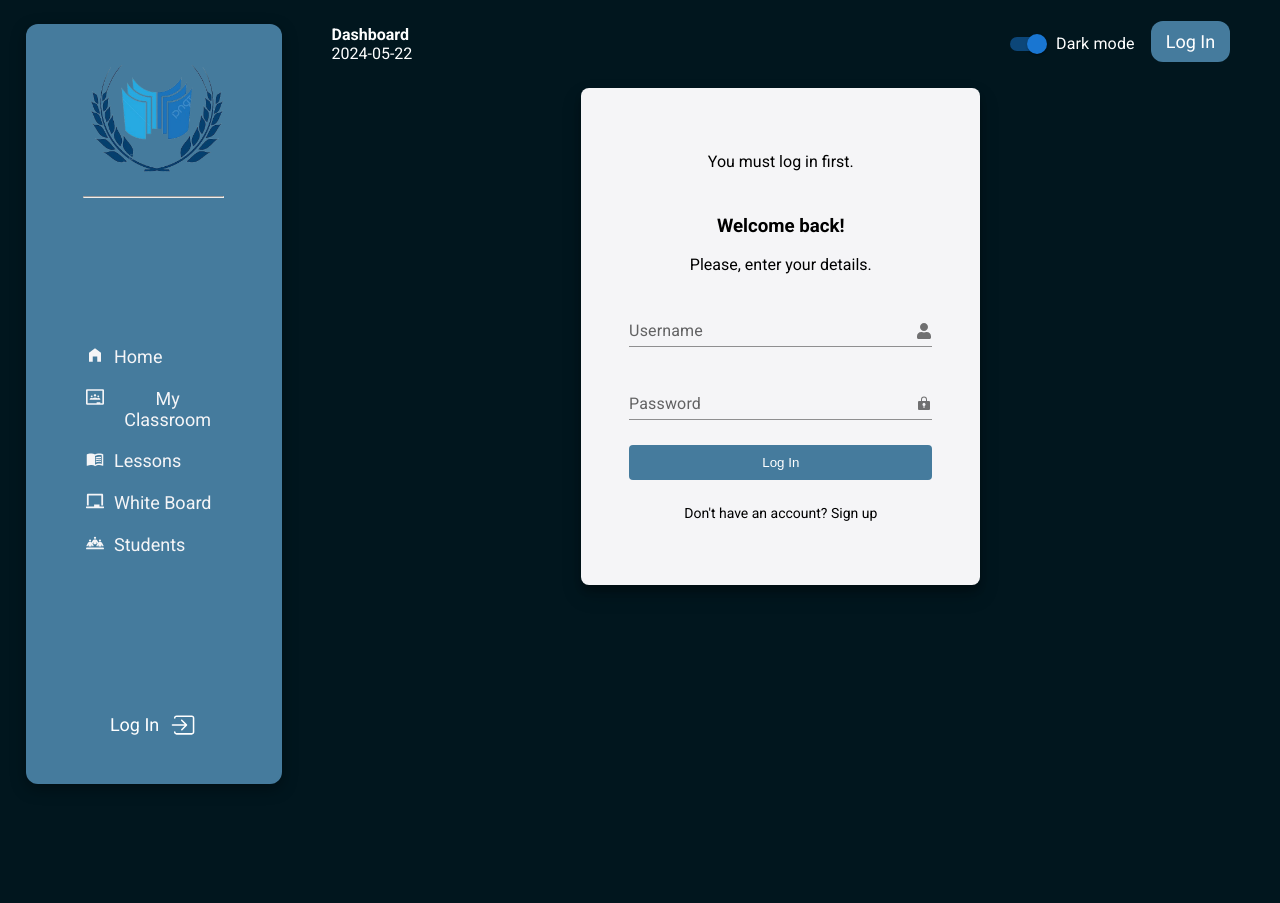
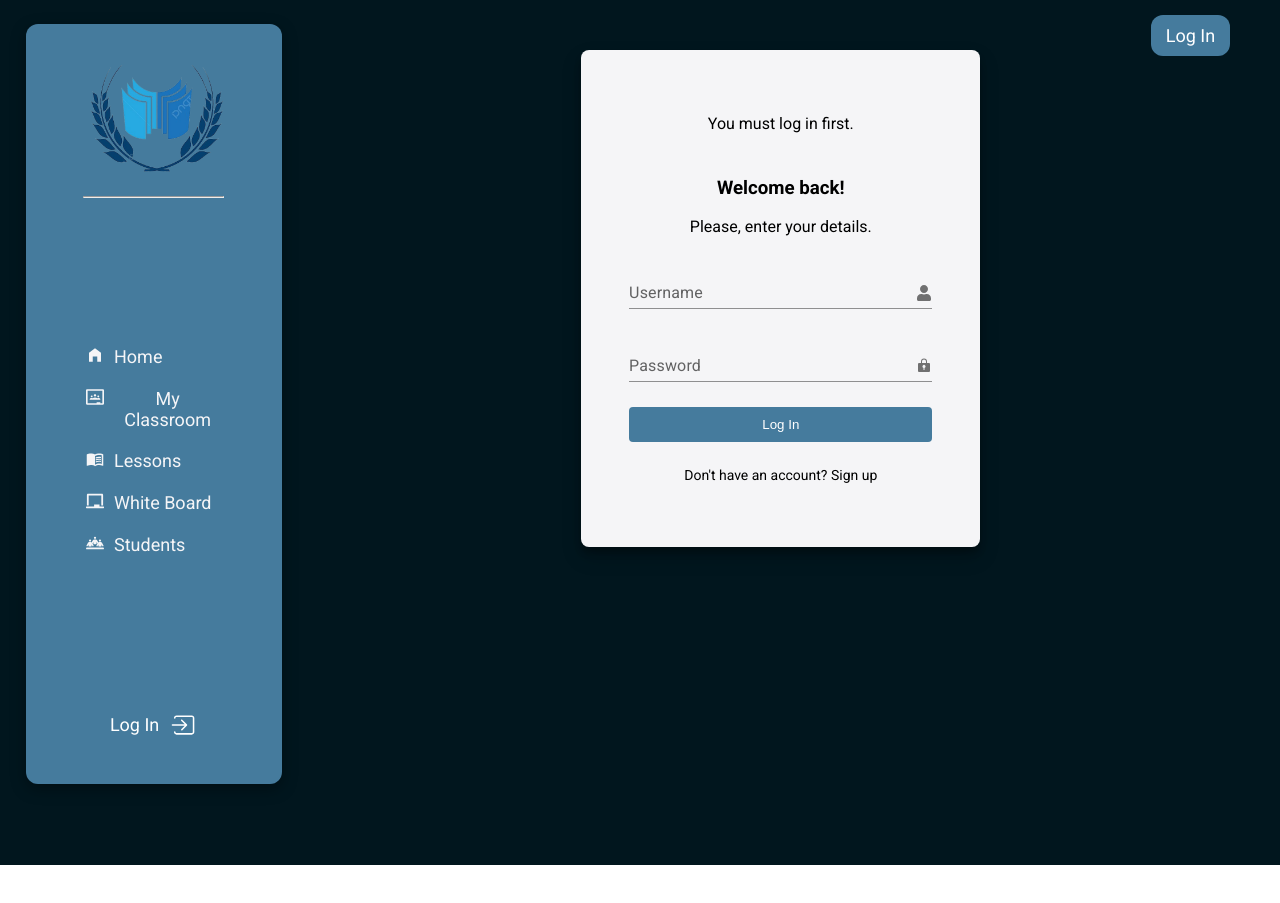
Before and after one commit to GulcinGulcu/TeachersApp, a React (Create React App) app: page /students/1/details in a window 1280 px wide. Both pictures are taken after a click on the button "Log Out". After the commit the page ends 865 px from the top, so only its background shows below. Built offline with nearby package versions, Linux system fonts and the light colour scheme; the HTML template or start-up script is replaced by a standard one.

Commit message:
fixed logout header

```diff
--- a/src/components/Header/index.jsx
+++ b/src/components/Header/index.jsx
@@ -1,4 +1,5 @@
 import { NavLink } from 'react-router-dom';
+import { useLocation } from 'react-router-dom';
 import { useSelector, useDispatch } from 'react-redux';
 import { formatISO } from 'date-fns';
 import { Switch, FormControlLabel } from '@mui/material';
@@ -10,6 +11,7 @@ export const Header = () => {
   const dispatch = useDispatch();
   const date = formatISO(new Date(), { representation: 'date' });
   const { isDarkMode } = useSelector((state) => state.darkMode);
+  const { pathname } = useLocation();
 
   return (
     <header
@@ -17,11 +19,21 @@ export const Header = () => {
         isLoggedIn ? 'home__header' : 'home__header home__header--logout'
       }
     >
+      {pathname === '/' && isLoggedIn && (
         <div className='home__date-area'>
           <h4>Dashboard</h4>
           <p>{date}</p>
         </div>
-      <div className='home__header-btns'>
+      )}
+      <div
+        className={
+          isLoggedIn
+            ? 'home__header-btns'
+            : 'home__header-btns home__header-btns-logout'
+        }
+      >
+        {isLoggedIn ? (
+          <>
             <FormControlLabel
               label='Dark mode'
               control={
@@ -31,12 +43,12 @@ export const Header = () => {
                 />
               }
             />
-        {isLoggedIn ? (
             <NavLink to='addStudent' className='home__header-link'>
               + Add Student
             </NavLink>
+          </>
         ) : (
-          <NavLink to='login' className='home__header-link'>
+          <NavLink to='login' className='home__header-link header-login-link'>
             Log In
           </NavLink>
         )}
--- a/src/components/Header/styles.css
+++ b/src/components/Header/styles.css
@@ -4,15 +4,21 @@
   justify-content: space-between;
   padding: 25px 0;
   margin: auto;
+  position: relative;
 }
 
 .home__header-link {
   padding: 10px 15px;
   font-size: 18px;
-  background-color: #457b9d;
+  background-color: var(--color-primary);
   border: none;
   border-radius: 12px;
   color: #fff;
+}
+
+.home__header-btns-logout {
+  position: absolute;
+  right: 0;
 }
 
 @media all and (max-width: 481px) {
--- a/src/components/Sidebar/index.jsx
+++ b/src/components/Sidebar/index.jsx
@@ -5,7 +5,7 @@ import { useDispatch, useSelector } from 'react-redux';
 import { IoIosLogOut, IoIosLogIn } from 'react-icons/io';
 import { logout } from '../../features/User/userSlice';
 import { Link } from 'react-router-dom';
-import Logo from '../../Assets/logo.png';
+import Logo from '../../assets/logo.png';
 import './styles.css';
 
 export const SideBar = () => {
--- a/src/pages/Classroom/List.jsx
+++ b/src/pages/Classroom/List.jsx
@@ -24,7 +24,7 @@ export const List = ({ list, handleDelete, typeFilter }) => {
   useEffect(() => {
     setEditedItem(itemList[0]?.content);
     inputElement.current?.focus();
-  }, [editItemId]);
+  }, [editItemId, itemList]);
 
   const handleEdit = (id) => {
     dispatch(editItem({ id, editedItem }));
--- a/src/pages/Home/index.jsx
+++ b/src/pages/Home/index.jsx
@@ -102,7 +102,7 @@ export const Home = () => {
       ) : (
         <>
           <section className='welcome-board'>
-            <img src={TeacherImage}></img>
+            <img src={TeacherImage} alt='teacher'></img>
             <div>
               <h2>
                 <span>Welcome, </span> {user.fullName}!{' '}
--- a/src/pages/Home/styles.css
+++ b/src/pages/Home/styles.css
@@ -278,6 +278,13 @@ h2 {
 
   .home-page-wrapper--inside {
     width: 90%;
+    text-align: center;
+  }
+
+  .home__text-container {
+    display: flex;
+    flex-direction: column;
+    align-items: center;
   }
 }
 
--- a/src/pages/Lessons/index.jsx
+++ b/src/pages/Lessons/index.jsx
@@ -36,7 +36,7 @@ export const Lessons = () => {
           .catch((err) => console.log(err));
       }
     }
-  }, [queryParam, nextPage]);
+  }, [queryParam, nextPage, nextPageTkn]);
 
   const handleClick = (e, id) => {
     setActive(id);
--- a/src/pages/Students/StudentDetails/StudentDetail.jsx
+++ b/src/pages/Students/StudentDetails/StudentDetail.jsx
@@ -10,7 +10,7 @@ export const StudentDetail = () => {
   useEffect(() => {
     const student = studentData.filter((student) => student.id === id);
     setStudentDetail(student[0]);
-  }, [id]);
+  }, [id, studentData]);
 
   const activeStyles = {
     backgroundColor: 'var(--color-lightModeSecondary)',
@@ -25,7 +25,11 @@ export const StudentDetail = () => {
       {studentDetail && (
         <div className='detail-container'>
           <section className='avatar-container'>
-            <img src={studentDetail.image} className='student-img' />
+            <img
+              src={studentDetail.image}
+              className='student-img'
+              alt='student'
+            />
           </section>
           <nav>
             <NavLink
--- a/src/pages/Students/index.jsx
+++ b/src/pages/Students/index.jsx
@@ -24,7 +24,11 @@ export const StudentList = () => {
           {studentData.map((student) => (
             <tr key={student.id} className='student-table-tr'>
               <td className='student-name-and-image'>
-                <img src={student.image} className='student-table-img' />
+                <img
+                  src={student.image}
+                  className='student-table-img'
+                  alt='student'
+                />
                 <div>
                   <span>
                     {student.firstName} {student.lastName}
```
Also changed, not shown: src/App.js (+16 -16 lines), src/features/Student/studentData.js (+5 -5 lines), src/store.jsx (+5 -5 lines). Lines whose indentation alone changed are shown as unchanged.
